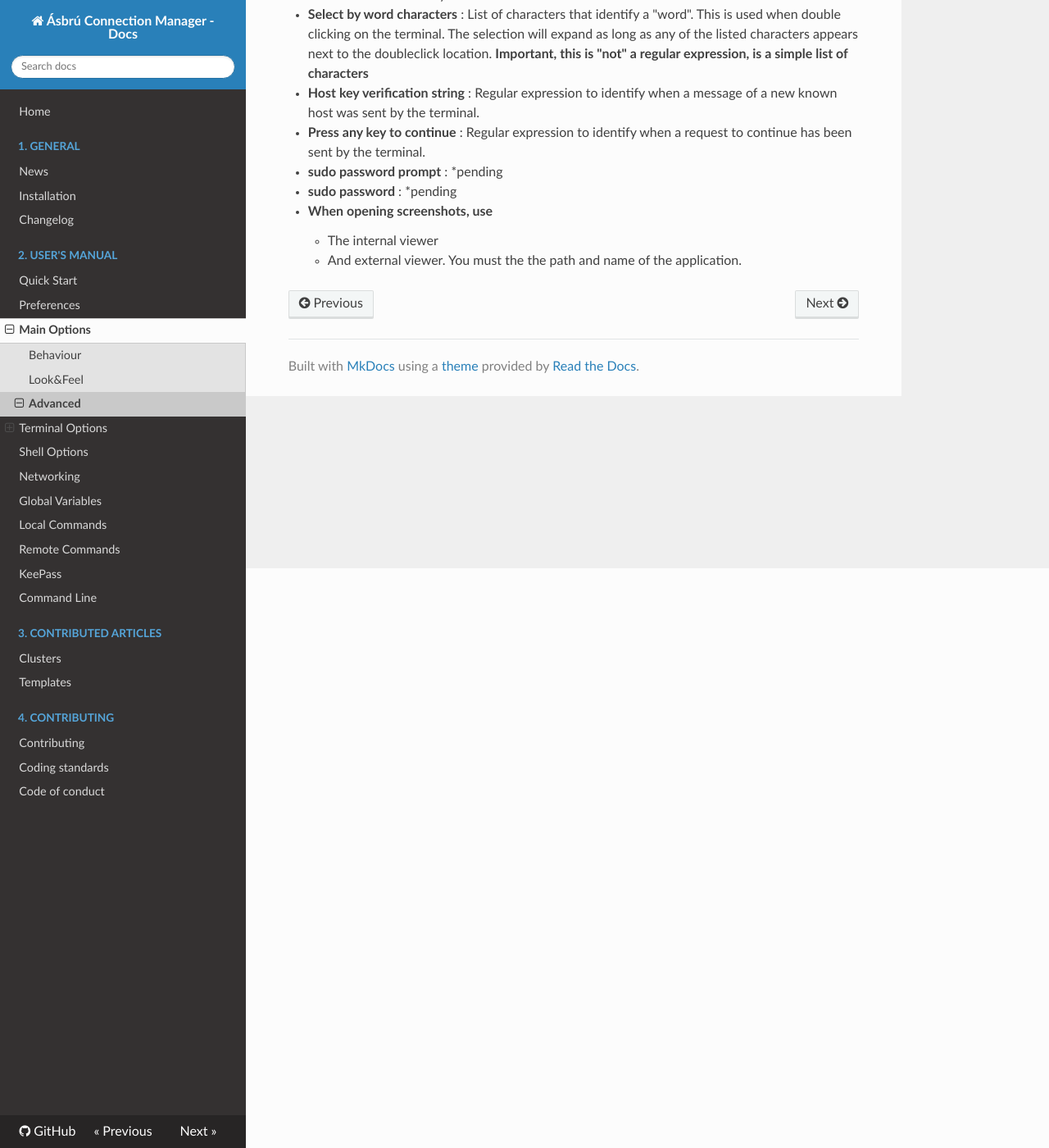
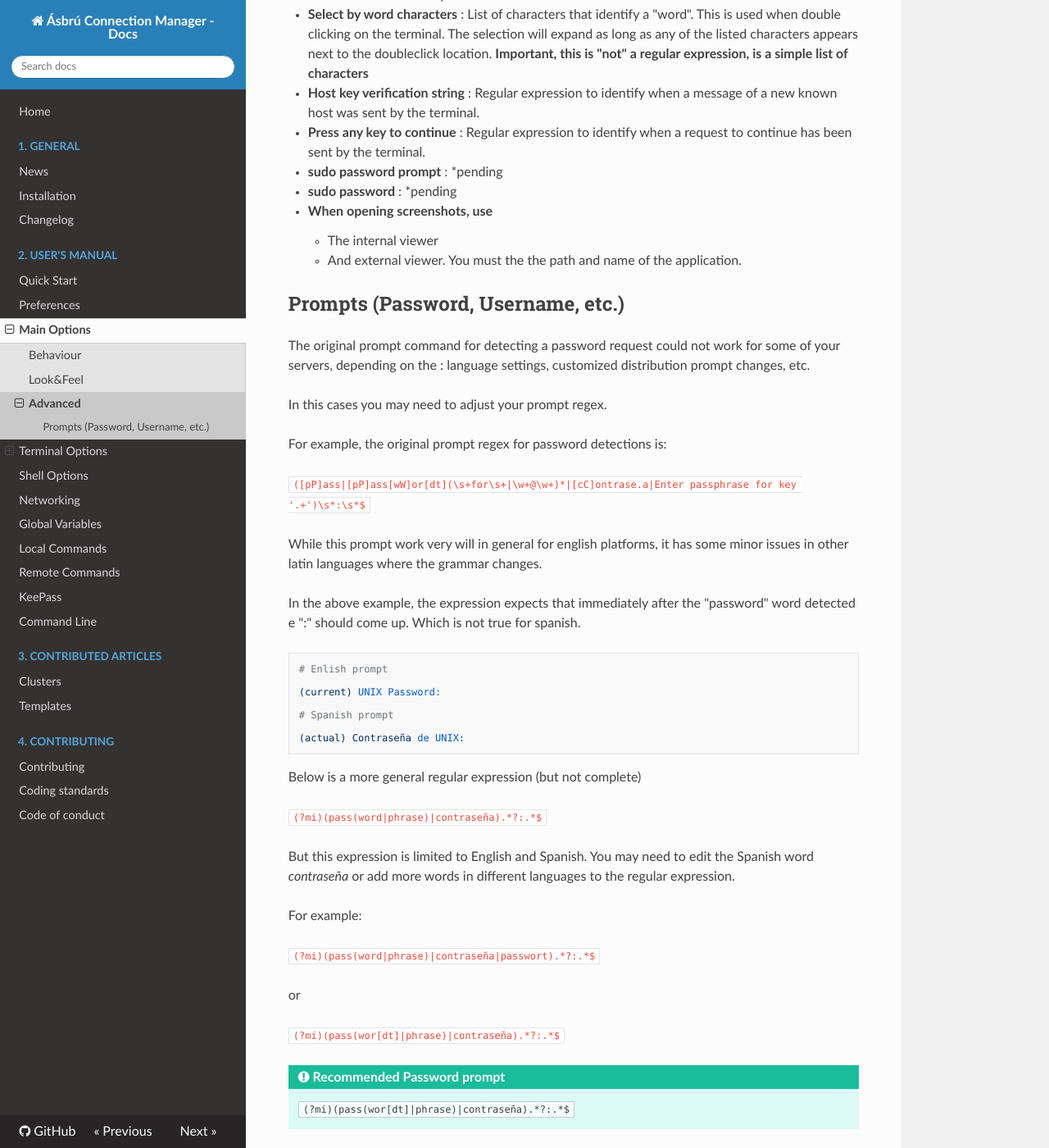
Before and after one commit to asbru-cm/asbru-cm, an MkDocs documentation site: the page built from doc/Manual/Preferences/MOAdvanced.md, in a window 1280 px wide and 1400 px high, scrolled down 707 px. Shown: the whole window at 82% size. Built offline with MkDocs 1.6.1, drawn with Linux system fonts in a browser that asks for light colours; nearby versions of some CDN libraries.

Commit message:
improved password prompt regex explanation

````diff
--- a/doc/Manual/Preferences/MOAdvanced.md
+++ b/doc/Manual/Preferences/MOAdvanced.md
@@ -18,3 +18,44 @@
 + __When opening screenshots, use__
     - The internal viewer
     - And external viewer. You must the the path and name of the application.
+
+## Prompts (Password, Username, etc.)
+
+The original prompt command for detecting a password request could not work for some of your servers, depending on the : language settings, customized distribution prompt changes, etc.
+
+In this cases you may need to adjust your prompt regex.
+
+For example, the original prompt regex for password detections is:
+
+`([pP]ass|[pP]ass[wW]or[dt](\s+for\s+|\w+@\w+)*|[cC]ontrase.a|Enter passphrase for key '.+')\s*:\s*$`
+
+While this prompt work very will in general for english platforms, it has some minor issues in other latin languages where the grammar changes.
+
+In the above example, the expression expects that immediately after the "password" word detected e ":" should come up. Which is not true for spanish.
+
+```
+# Enlish prompt
+
+(current) UNIX Password:
+
+# Spanish prompt
+
+(actual) Contraseña de UNIX:
+```
+
+Below is a more general regular expression (but not complete)
+
+`(?mi)(pass(word|phrase)|contraseña).*?:.*$`
+
+But this expression is limited to English and Spanish. You may need to edit the Spanish word _contraseña_ or add more words in different languages to the regular expression.
+
+For example:
+
+`(?mi)(pass(word|phrase)|contraseña|passwort).*?:.*$`
+
+or
+
+`(?mi)(pass(wor[dt]|phrase)|contraseña).*?:.*$`
+
+!!! tip "Recommended Password prompt"
+    `(?mi)(pass(wor[dt]|phrase)|contraseña).*?:.*$`
````
